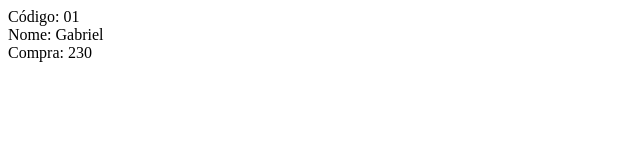
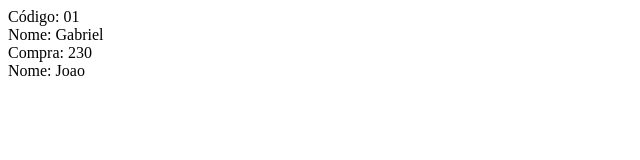
Before and after one commit to Gabriel-WilliamS/Gabriel-WilliamS.github.io, a plain HTML site: page json/index.html in a window 1280 px wide. Shown: the full height of the page, 0-640 px from the left. Drawn offline with nearby package versions, Linux system fonts and the light colour scheme.

Commit message:
Add files via upload

```diff
--- a/json/index.html
+++ b/json/index.html
@@ -18,6 +18,11 @@
                 document.write("Nome: " + data["USUARIO"]["nome"] + "<br>");
                 document.write("Compra: " + data["USUARIO"]["idade"] + "<br>");
 
+                data["USUARIO"]["nome"] = "Joao";
+
+                document.write("Nome: " + data["USUARIO"]["nome"] + "<br>");
+
+
             }
         });
     </script>
```
